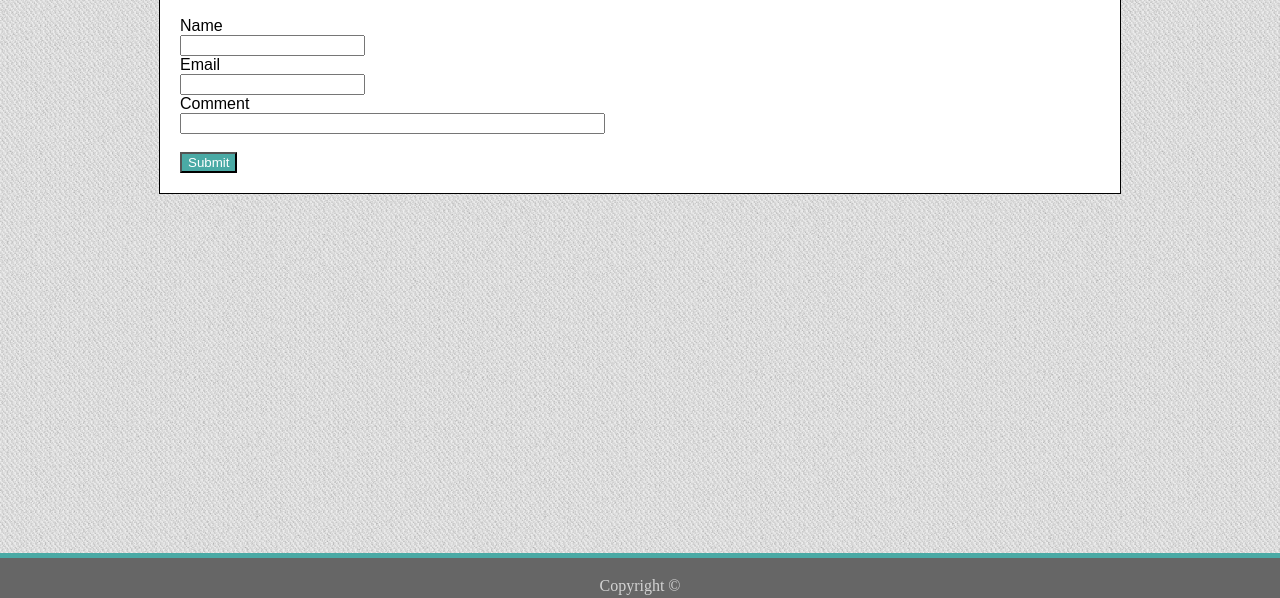
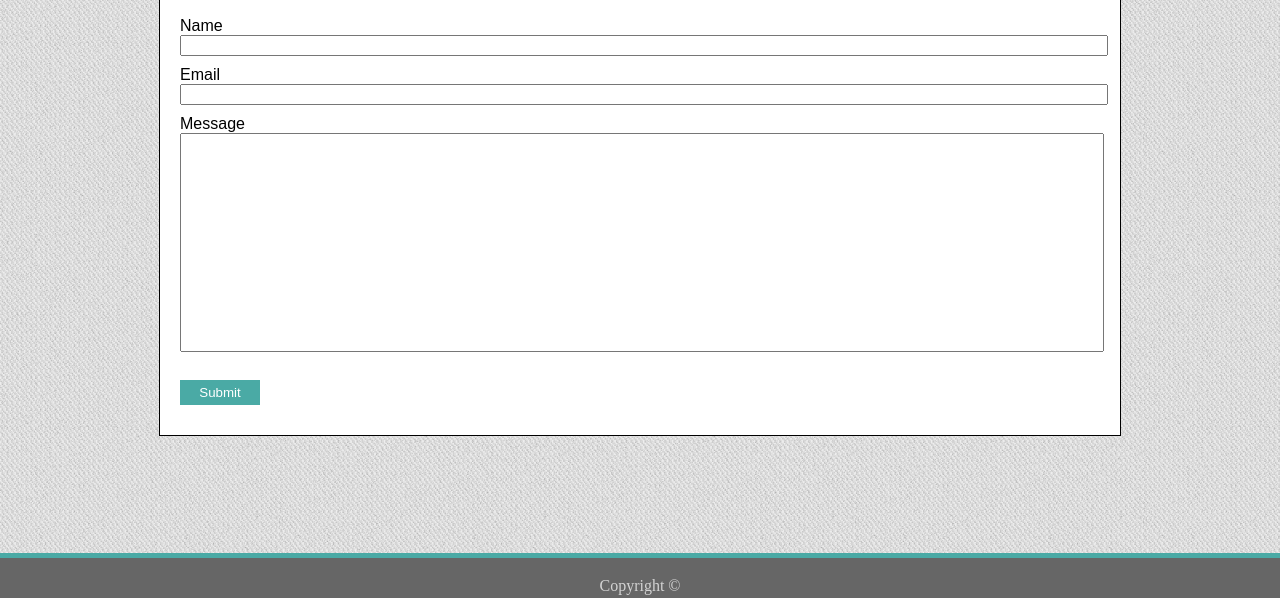
Before and after one commit to AlexKrumins/Basic-Portfolio, a plain HTML site: page contact.html in a window 1280 px wide. Shown: the part 202-800 px from the top of the page. Drawn offline with Linux system fonts and the light colour scheme.

Commit message:
contact page complete

```diff
--- a/assets/css/style.css
+++ b/assets/css/style.css
@@ -37,7 +37,7 @@ a{
 .container{
     margin:auto;
     margin-top:20px;
-    overflow: auto;
+    overflow: hidden;
     width: 960px;
     clear:both;
     border-style: solid;
@@ -57,9 +57,20 @@ form{
     font-family: Arial, Helvetica, sans-serif;
     margin: 20px;
 }
+
+form input{
+    width:100%;
+    margin-bottom: 10px;
+}
+.message{
+    padding:0px 0px 200px 0px;
+}
 .button{
     color:white;
     background-color:#4aaaa5;
+    width: 80px;
+    padding: 5px 10px;
+    border: none;
 
 }
 #name-banner{
--- a/contact.html
+++ b/contact.html
@@ -25,8 +25,8 @@
             <input type="text" name="name"><br>
             Email<br>
             <input type="text" name="mail"><br>
-            Comment<br>
-            <input type="text" name="comment" size="50"><br><br>
+            Message<br>
+            <input class="message" type="text" name="message" size="500"><br><br>
             <input class="button" type="submit" value="Submit">
             </form>
     </div>
```
